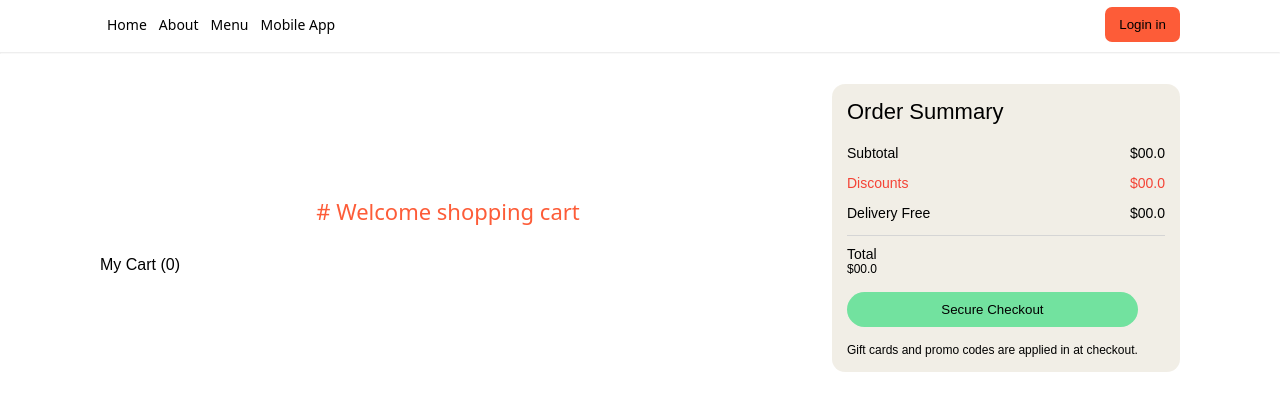
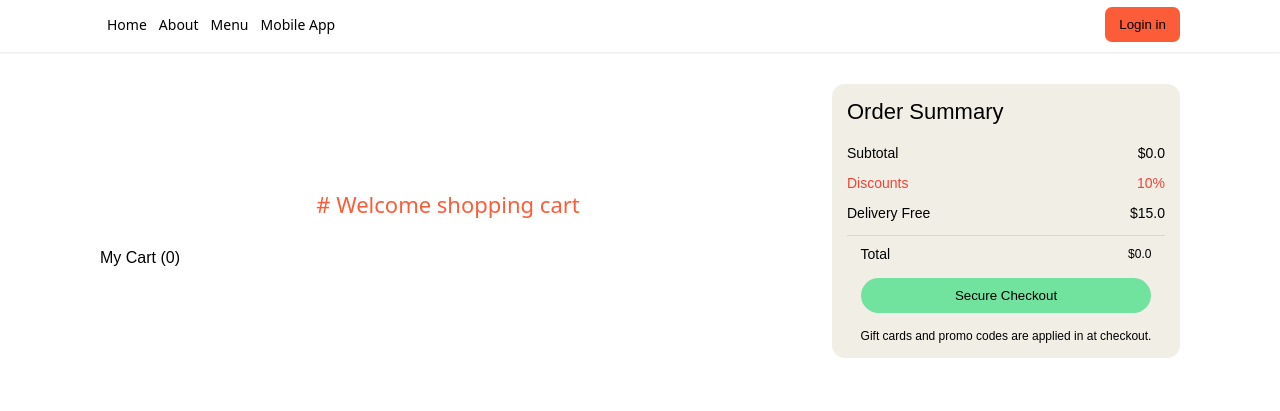
Before and after one commit to islam-rabia/E-Commerce-Shopping-Cart, a plain HTML site: page shopping-cart.html in a window 1280 px wide. Shown: the part 65-476 px from the top of the page. Drawn offline with nearby package versions, Linux system fonts and the light colour scheme.

Commit message:
order summary(ملخص الطلب) - subTotal | discount | total => six step in idea e-commerce project

```diff
--- a/shopping-cart.html
+++ b/shopping-cart.html
@@ -82,12 +82,12 @@
 
           <li class="discount">
             <h3>Discounts</h3>
-            <p>$00.0</p>
+            <p>10%</p>
           </li>
 
           <li class="delivery-free">
             <h3>Delivery Free</h3>
-            <p>$00.0</p>
+            <p>$15.0</p>
           </li>
 
           <li class="checkout-total">
--- a/src/css/shopping-cart.css
+++ b/src/css/shopping-cart.css
@@ -198,6 +198,7 @@ main {
       padding-top: 10px;
       display: grid;
       gap: 16px;
+      justify-content: center;
 
       button {
         background-color: #72e29f;
@@ -209,6 +210,12 @@ main {
       p {
         font-size: 12px;
         font-family: sans-serif;
+      }
+
+      .total {
+        display: flex;
+        align-items: center;
+        justify-content: space-between;
       }
     }
   }
--- a/src/js/handle-products-in-shopping-cart.js
+++ b/src/js/handle-products-in-shopping-cart.js
@@ -3,6 +3,7 @@ import { increment } from "./increment.js";
 import { decrement } from "./decrement.js";
 import { removeProduct } from "./remove-product.js";
 import { cartCount } from "./cart-count.js";
+import { orderSummary } from "./order-summary.js";
 
 function handleProductsInShoppingCart() {
   let products = JSON.parse(localStorage.getItem("products")) || [];
@@ -90,6 +91,7 @@ function mapProducts(products) {
       let productIndex = +btn.getAttribute("data-index");
       removeProduct(productIndex);
       cartCount();
+      orderSummary();
     });
   });
 }
--- /dev/null
+++ b/src/js/order-summary.js
@@ -0,0 +1,9 @@
+import { subTotal } from "./subtotal.js";
+import { total } from "./total.js";
+
+function orderSummary() {
+  subTotal();
+  total();
+}
+
+export { orderSummary };
--- a/src/js/shopping-cart.js
+++ b/src/js/shopping-cart.js
@@ -1,5 +1,7 @@
 import { handleProductsInShoppingCart } from "./handle-products-in-shopping-cart.js";
 import { navbarSlider } from "./navbar-slider.js";
+import { orderSummary } from "./order-summary.js";
 
 navbarSlider();
 handleProductsInShoppingCart();
+orderSummary();
--- /dev/null
+++ b/src/js/subTotal.js
@@ -0,0 +1,12 @@
+function subTotal() {
+  let Data = JSON.parse(localStorage.getItem("products")) || [];
+  let subTotal = document.querySelector(".subtotal p");
+  let sub = 0;
+  Data.forEach((ele) => {
+    let priceTotal = ele.quantity * ele.price;
+    sub += priceTotal;
+  });
+  subTotal.innerHTML = `$${sub}.0`;
+}
+
+export { subTotal };
--- /dev/null
+++ b/src/js/total.js
@@ -0,0 +1,22 @@
+function total() {
+  let eleSubTotal = document.querySelector(".subtotal p");
+  let eleDiscount = document.querySelector(".discount p");
+  let eleDelivery = document.querySelector(".delivery-free p");
+  let eleTotal = document.querySelector(".total p");
+  let Data = JSON.parse(localStorage.getItem("products")) || [];
+
+  let subTotalValue = parseFloat(eleSubTotal.innerHTML.slice(1));
+  let discountValue = parseFloat(eleDiscount.innerHTML) / 100;
+  let discount = subTotalValue * discountValue;
+
+  let DeliveryValue = parseFloat(eleDelivery.innerHTML.slice(1));
+
+  let total = subTotalValue + DeliveryValue - discount;
+  eleTotal.innerHTML = `$${total}`;
+
+  if (Data.length === 0) {
+    eleTotal.innerHTML = `$0.0`;
+  }
+}
+
+export { total };
```
